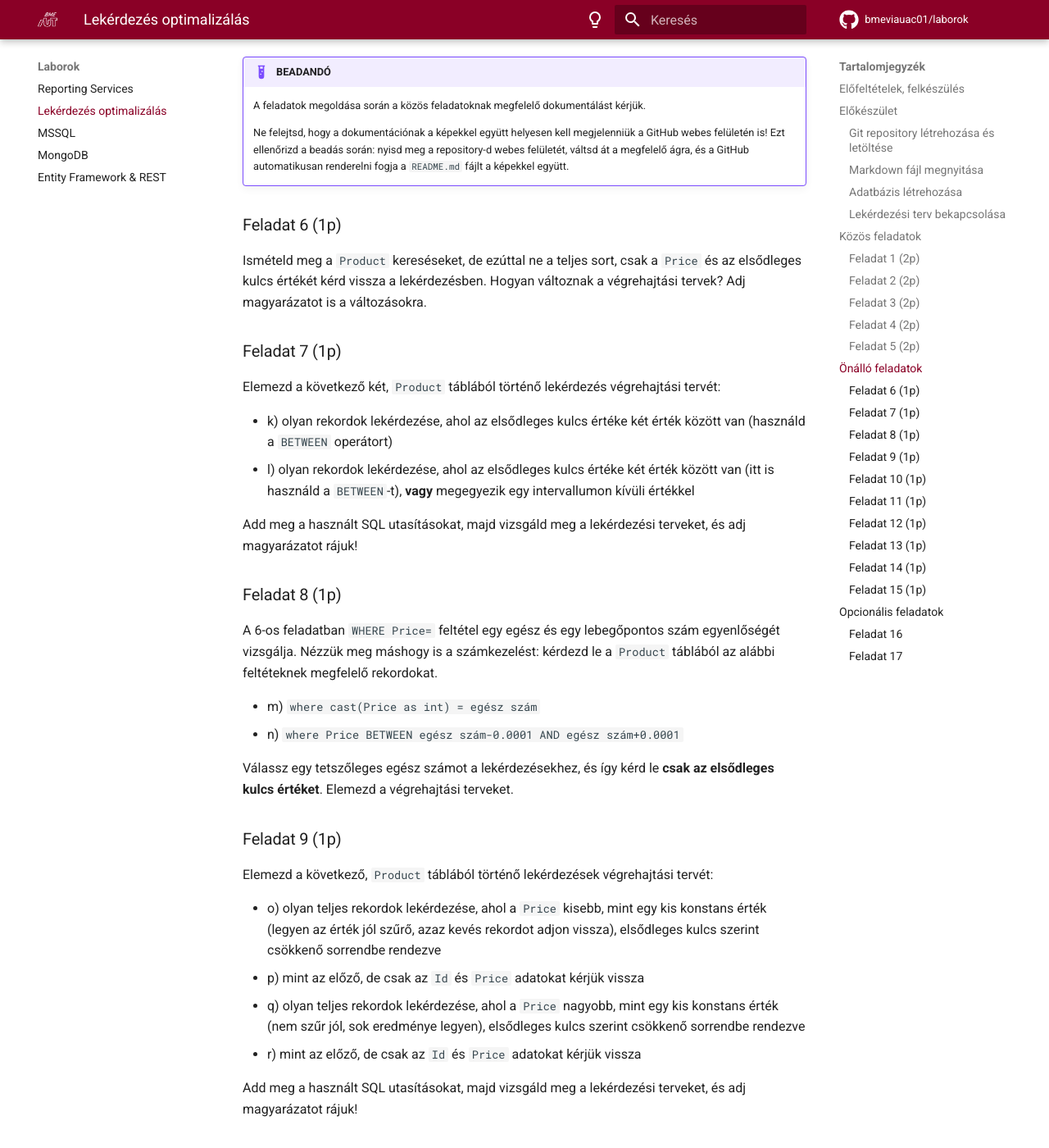
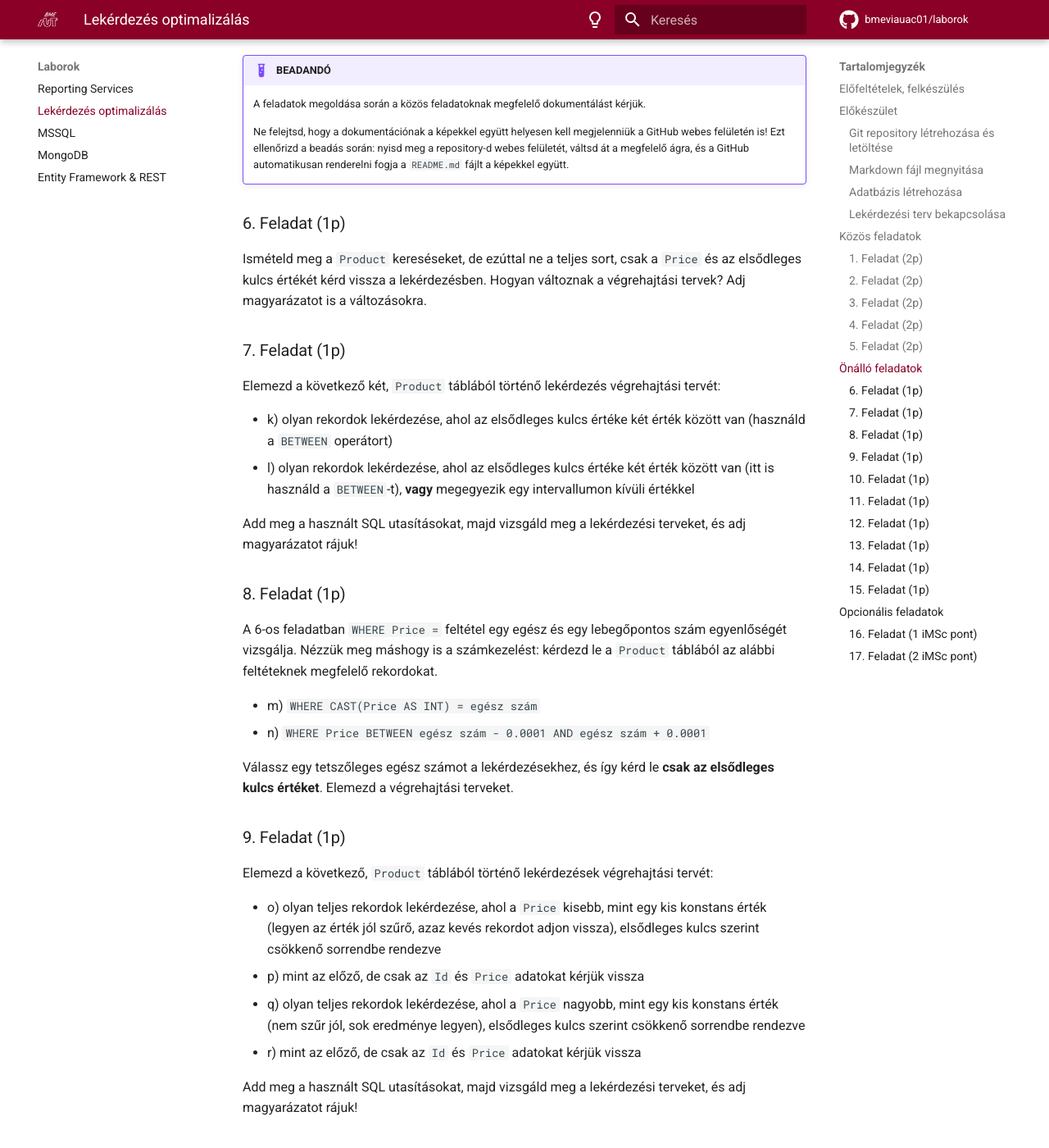
Before and after one commit to bmeviauac01/softwarelab1, an MkDocs documentation site: the page built from docs/Lab-QueryOptimization/index.md, in a window 1280 px wide and 1400 px high, scrolled down 8160 px. Shown: the whole window at 82% size. Built offline with MkDocs 1.6.1 and Material for MkDocs 9.7.7, drawn with Linux system fonts in a browser that asks for light colours; comment, search, counter and statistics services are not loaded; some of the changed text lies outside the part shown.

Commit message:
query opt: apróbb formázások

```diff
--- a/docs/Lab-QueryOptimization/index.md
+++ b/docs/Lab-QueryOptimization/index.md
@@ -110,13 +110,13 @@ A lekérdezési terv diagramot adatfolyamként kell olvasnunk, az adat folyásá
 
 Amennyiben egyes (rész)feladatok lekérdezési terve és/vagy a magyarázat azonos, vagy legalábbis nagyon hasonló, elég egyszer elkészíteni a lekérdezési tervről a képet, és a magyarázatot is elég egyszer megadni, csak jelezd, hogy ez mely feladatokra vonatkozik.
 
-### Feladat 1 (2p)
+### 1. Feladat (2p)
 
 Dobd el a `CustomerSite` => `Customer` idegen kulcsot és a `Customer` elsődleges kulcs kényszerét. Legegyszerűbb, ha az _Object Explorer_-ben megkeresed ezeket, és törlöd (a _PK..._ kezdetűek az elsődleges kulcsok, az _FK..._  kezdetűek a külső kulcsok - két külön táblában kell keresd a törlendőket!):
 
 ![Kulcs törlése](../images/queryopt/queryopt-delete-key.png)
 
-Vizsgáld meg a következő lekérdezések végrehajtási tervét a `Customer` táblán – mindig teljes rekordot kérjünk vissza (`select *`):
+Vizsgáld meg a következő lekérdezések végrehajtási tervét a `Customer` táblán – mindig teljes rekordot kérjünk vissza (`SELECT *`):
 
 - a) teljes tábla lekérdezése
 - b) egy rekord lekérdezése elsődleges kulcs alapján
@@ -129,11 +129,11 @@ Add meg a használt SQL utasításokat, majd vizsgáld meg a lekérdezési terve
 ??? success "Megoldás"
     A kiadott **parancsok**:
 
-    - a) `select * from customer`
-    - b) `select * from customer where id = 1`
-    - c) `select * from customer where id <> 1`
-    - d) `select * from customer where id > 1`
-    - e) `select * from customer where id > 1 order by id desc`
+    - a) `SELECT * FROM customer`
+    - b) `SELECT * FROM customer WHERE id = 1`
+    - c) `SELECT * FROM customer WHERE id <> 1`
+    - d) `SELECT * FROM customer WHERE id > 1`
+    - e) `SELECT * FROM customer WHERE id > 1 ORDER BY id DESC`
 
     **a)-d)**
 
@@ -151,7 +151,7 @@ Add meg a használt SQL utasításokat, majd vizsgáld meg a lekérdezési terve
 
     **Magyarázat**: A _table scan_ marad, és még rendezni is kell, amihez nincs index segítség, tehát külön lépés lesz.
 
-### Feladat 2 (2p)
+### 2. Feladat (2p)
 
 Hozd létre újra az elsődleges kulcsot a `Customer` táblán:
 
@@ -189,7 +189,7 @@ Futtasd újra az előbbi lekérdezéseket. Mit tapasztalsz?
 
     Ismét Clustered Index Seek backward seek order-rel. Megnézhetjük a _Properties_ ablakban a range-et és a Seek Order-t: kikeressük a határon lévő rekordot és onnan visszafelé indulunk el, így eleve rendezve lesz az eredményhalmaz. Ez egy jó terv, a rendezés miatt csak a szükséges rekordokat fogjuk felolvasni és pont a megfelelő sorrendben.
 
-### Feladat 3 (2p)
+### 3. Feladat (2p)
 
 Futtasd az alábbi lekérdezéseket a `Product` táblán megfogalmazva.
 
@@ -204,11 +204,11 @@ Add meg a használt SQL utasításokat, majd vizsgáld meg a lekérdezési terve
 ??? success "Megoldás"
     A kiadott **parancsok**:
 
-    - f) `select * from product`
-    - g) `select * from product where price = 800`
-    - h) `select * from product where price <> 800`
-    - i) `select * from product where price > 800`
-    - j) `select * from product where price > 800 order by price desc`
+    - f) `SELECT * FROM product`
+    - g) `SELECT * FROM product WHERE price = 800`
+    - h) `SELECT * FROM product WHERE price <> 800`
+    - i) `SELECT * FROM product WHERE price > 800`
+    - j) `SELECT * FROM product WHERE price > 800 ORDER BY price DESC`
 
     **f)-i)**
 
@@ -222,7 +222,7 @@ Add meg a használt SQL utasításokat, majd vizsgáld meg a lekérdezési terve
 
     Ez is Clustered Index Scan lesz, de ami az érdekes, hogy a rendezés költsége jelentős (nagyobb mint a kikeresésé). Miután az elég költséges Index Scan-t megcsináltuk, még rendeznünk is kell, hiszen a kiolvasott rekordok ID szerint sorrendezettek nem `Price` szerint. Ez a lekérdezés nagyon költséges, az amúgy is drága scan után még rendezni is kell. A jó index nem csak a keresést segíti - de most nincs megfelelő indexünk.
 
-### Feladat 4 (2p)
+### 4. Feladat (2p)
 
 Vegyél fel indexet a `Price` oszlopra. Hogyan változnak az előbbi lekérdezések végrehajtási tervei?
 
@@ -257,7 +257,7 @@ Ismételd meg az előbbi lekérdezéseket, és értelmezd a terveket!
 
     A többi lekérdezésnél is valami ilyet vártunk volna. A Clustered Index-re szükség van, mert teljes rekordokat kérünk vissza, a NonClustered Index csak referenciákat ad. A referenciák sorrendben vannak, így ha ezekhez rendre kigyűjtjük a teljes rekordokat a Clustered Index-ből akkor megspóroljuk az utólagos rendezést. Ha csak a Clustered Index-et használnánk (teljes Clustered Index Scan), akkor kellene utólagos rendezés. Ez egy elfogadható terv, mert a NonClustered Index segítségével megúsztuk a külön rendezést.
 
-### Feladat 5 (2p)
+### 5. Feladat (2p)
 
 Szaporítsd meg a _Product_ tábla sorait az alábbi SQL szkripttel. Hogyan változnak az előbbi végrehajtási tervek?
 
@@ -269,9 +269,7 @@ INTO dbo.Numbers
 FROM sys.all_objects AS s1 CROSS JOIN sys.all_objects AS s2
 OPTION (MAXDOP 1);
 
-CREATE CLUSTERED INDEX n ON dbo.Numbers(n)
-;
-
+CREATE CLUSTERED INDEX n ON dbo.Numbers(n);
 
 INSERT INTO Product(Name, Price, Stock, VATID, CategoryID)
 SELECT 'Apple', n%50000, n%100, 3, 13
@@ -318,11 +316,11 @@ FROM Numbers
 
     Ne felejtsd, hogy a dokumentációnak a képekkel együtt helyesen kell megjelenniük a GitHub webes felületén is! Ezt ellenőrizd a beadás során: nyisd meg a repository-d webes felületét, váltsd át a megfelelő ágra, és a GitHub automatikusan renderelni fogja a `README.md` fájlt a képekkel együtt.
 
-### Feladat 6 (1p)
+### 6. Feladat (1p)
 
 Ismételd meg a `Product` kereséseket, de ezúttal ne a teljes sort, csak a `Price` és az elsődleges kulcs értékét kérd vissza a lekérdezésben. Hogyan változnak a végrehajtási tervek? Adj magyarázatot is a változásokra.
 
-### Feladat 7 (1p)
+### 7. Feladat (1p)
 
 Elemezd a következő két, `Product` táblából történő lekérdezés végrehajtási tervét:
 
@@ -331,16 +329,16 @@ Elemezd a következő két, `Product` táblából történő lekérdezés végre
 
 Add meg a használt SQL utasításokat, majd vizsgáld meg a lekérdezési terveket, és adj magyarázatot rájuk!
 
-### Feladat 8 (1p)
+### 8. Feladat (1p)
 
-A 6-os feladatban `WHERE Price=` feltétel egy egész és egy lebegőpontos szám egyenlőségét vizsgálja. Nézzük meg máshogy is a számkezelést: kérdezd le a `Product` táblából az alábbi feltéteknek megfelelő rekordokat.
+A 6-os feladatban `WHERE Price =` feltétel egy egész és egy lebegőpontos szám egyenlőségét vizsgálja. Nézzük meg máshogy is a számkezelést: kérdezd le a `Product` táblából az alábbi feltéteknek megfelelő rekordokat.
 
-- m) `where cast(Price as int) = egész szám`
-- n) `where Price BETWEEN egész szám-0.0001 AND egész szám+0.0001`
+- m) `WHERE CAST(Price AS INT) = egész szám`
+- n) `WHERE Price BETWEEN egész szám - 0.0001 AND egész szám + 0.0001`
 
 Válassz egy tetszőleges egész számot a lekérdezésekhez, és így kérd le **csak az elsődleges kulcs értéket**. Elemezd a végrehajtási terveket.
 
-### Feladat 9 (1p)
+### 9. Feladat (1p)
 
 Elemezd a következő, `Product` táblából történő lekérdezések végrehajtási tervét:
 
@@ -351,7 +349,7 @@ Elemezd a következő, `Product` táblából történő lekérdezések végrehaj
 
 Add meg a használt SQL utasításokat, majd vizsgáld meg a lekérdezési terveket, és adj magyarázatot rájuk!
 
-### Feladat 10 (1p)
+### 10. Feladat (1p)
 
 Rakj indexet a `Name` oszlopra, majd elemezd a következő, `Product` táblából történő lekérdezések végrehajtási tervét:
 
@@ -363,7 +361,7 @@ Rakj indexet a `Name` oszlopra, majd elemezd a következő, `Product` táblábó
 
 Add meg a használt SQL utasításokat, majd vizsgáld meg a lekérdezési terveket, és adj magyarázatot rájuk!
 
-### Feladat 11 (1p)
+### 11. Feladat (1p)
 
 Elemezd a következő, `Product` táblából történő lekérdezések végrehajtási tervét:
 
@@ -372,26 +370,26 @@ Elemezd a következő, `Product` táblából történő lekérdezések végrehaj
 
 Add meg a használt SQL utasításokat, majd vizsgáld meg a lekérdezési terveket, és adj magyarázatot rájuk!
 
-### Feladat 12 (1p)
+### 12. Feladat (1p)
 
 Kérd le termék kategóriánként (`CategoryId`) a kategóriához tartozó termékek (`Product`) számát.
 
 Add meg a használt SQL utasításokat, majd vizsgáld meg a lekérdezési terveket, és adj magyarázatot rájuk!
 
-### Feladat 13 (1p)
+### 13. Feladat (1p)
 
 Hogyan javítható az előző feladat lekérdezéseinek teljesítménye? Add meg a megoldást, és utána elemezd újra az előző lekérdezés tervét.
 
 !!! tip "Tipp"
     Fel kell venni egy új indexet. De vajon mire?
 
-### Feladat 14 (1p)
+### 14. Feladat (1p)
 
 Listázd a 2-es `CategoryId`-val rendelkező `Product` rekordokból a nevet (`Name`).
 
 Add meg a használt SQL utasításokat, majd vizsgáld meg a lekérdezési terveket, és adj magyarázatot rájuk! Térj ki arra, hogy az előző feladatban felvett index segített-e, és miért?
 
-### Feladat 15 (1p)
+### 15. Feladat (1p)
 
 Javíts az előző feladat lekérdezésének teljesítményén. Az előbb felvett indexet bővítsük a névvel: indexen jobbklikk -> _Properties_ -> a táblázatban az _Included Columns_ fül alatt vegyük fel a `Name` oszlopot.
 
@@ -412,7 +408,7 @@ FROM Invoice JOIN InvoiceItem ON Invoice.ID = InvoiceItem.InvoiceID
 
 Mutasd meg, milyen _join_ stratégiát választott a rendszer. Adj magyarázatot, miért választhatta ezt!
 
-### Feladat 17
+### 17. Feladat (2 iMSc pont)
 
 Hasonlítsd össze a különböző JOIN stratégiák költségét a következő lekérdezés esetében: összetartozó `Product`-`Category` rekordpárok lekérdezése.
 
```
Also changed, not shown: other parts of docs/Lab-QueryOptimization/index.md (+2 -4 lines).
